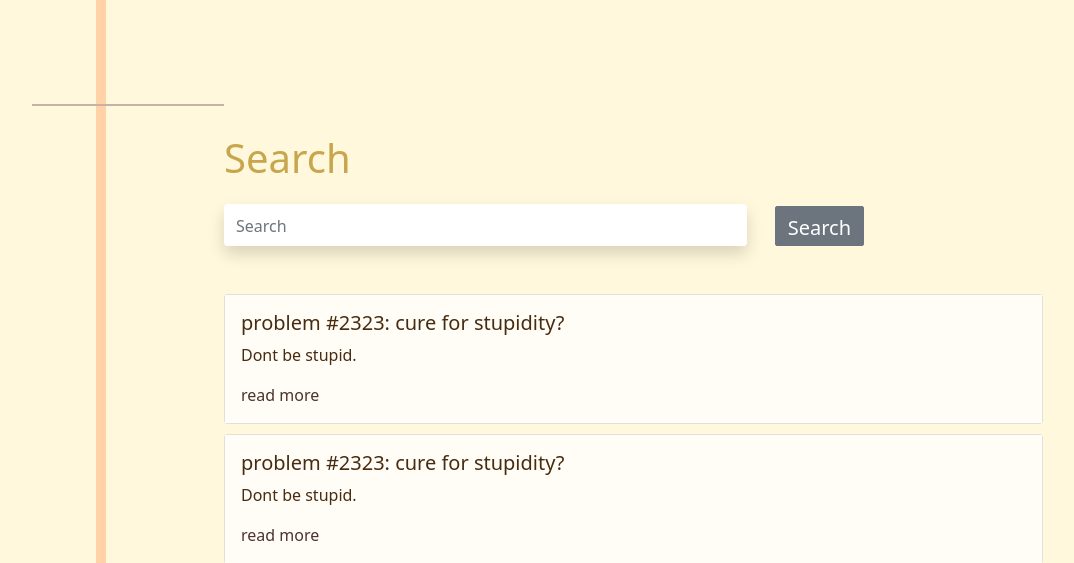
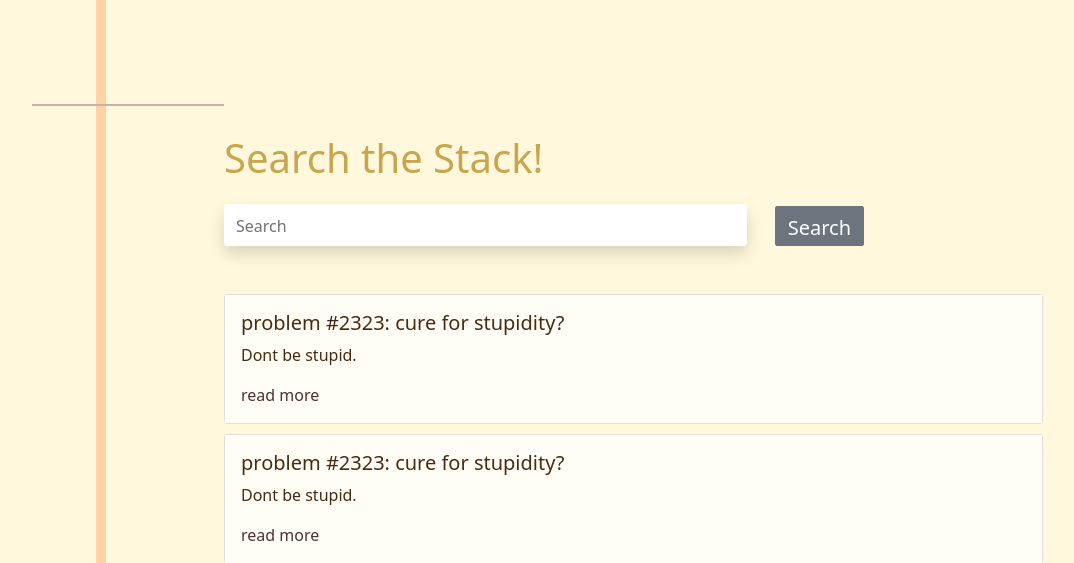
Before and after one commit to atharva2001b/StackSearch, a Django app: page /search in a window 1280 px wide. Shown: the top 563 px of the page, without its empty margins (32-1106 px from the left). Run offline with Django 3.2, Linux system fonts and the light colour scheme.

Commit message:
changed search.html

```diff
--- a/templates/search.html
+++ b/templates/search.html
@@ -112,7 +112,7 @@ a{
         <section id="section1"></section>
 
             <div class = "text">
-                <p class="fs-1">Search</p>
+                <p class="fs-1">Search the Stack!</p>
             </div>
 
             <form class="d-flex" action = 'search'>
```
